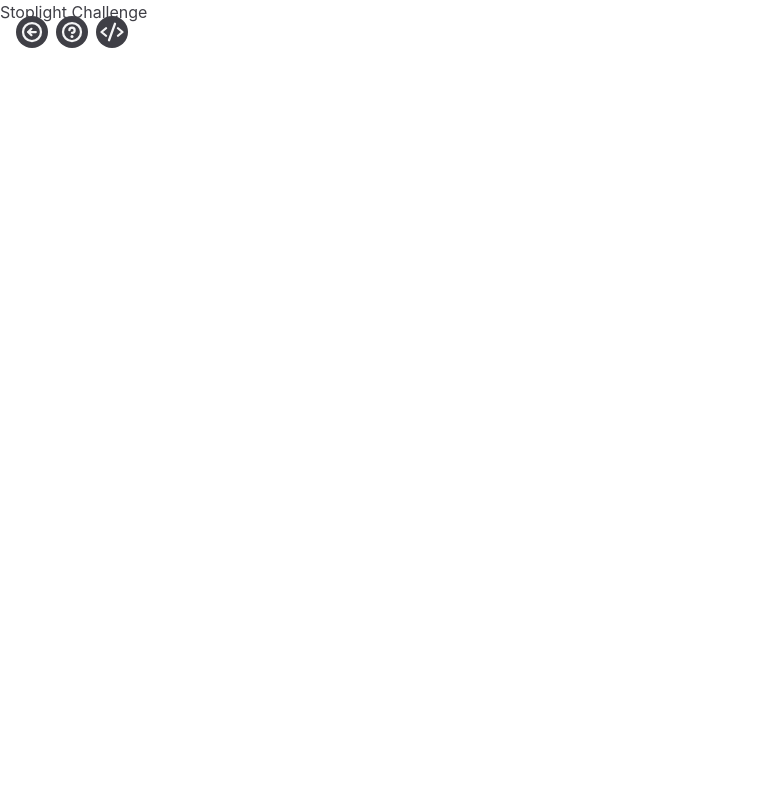
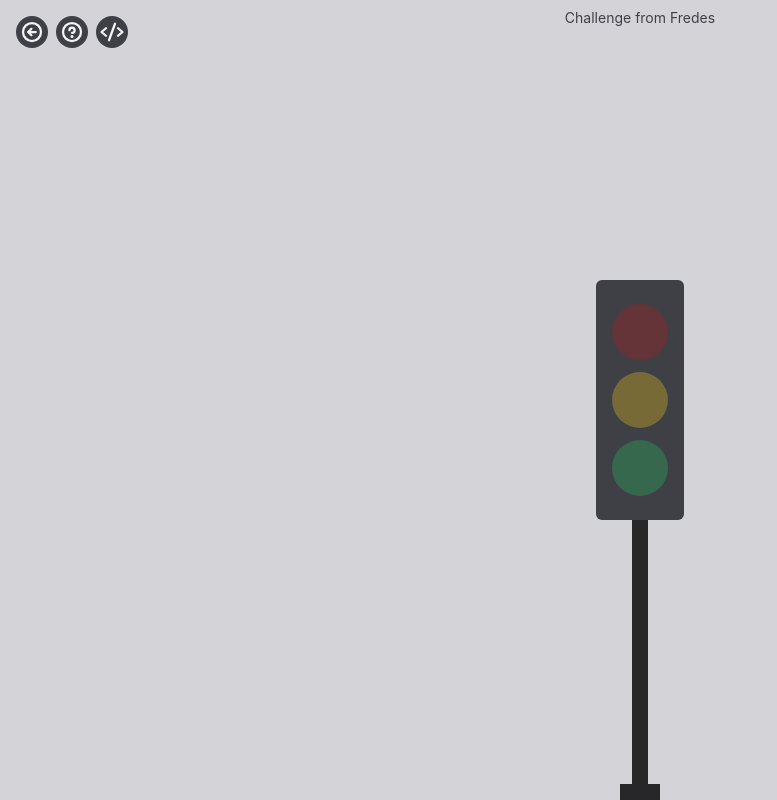
Before and after one commit to Bmullerc/playing-around, a Next.js app: page /challenges/stoplight in a window 1280 px wide. Shown: the whole page, without its empty margins (0-777 px from the left). Built offline with nearby package versions, Linux system fonts and the light colour scheme.

Commit message:
add: stoplight content

```diff
--- a/src/components/CodePreview.tsx
+++ b/src/components/CodePreview.tsx
@@ -7,7 +7,7 @@ interface CodePreviewProps {
 export const CodePreview = ({ children, rawCodeHeader }: CodePreviewProps) => {
   return (
     <aside className='py-2 px-4 z-20 absolute left-10 top-12 pointer-events-none'>
-      <h3 className='font-bold text-3xl mb-2'>{rawCodeHeader}</h3>
+      <h3 className='font-bold text-3xl mb-2'>{rawCodeHeader} Raw Code (no stylization)</h3>
       <pre>
         <code>
           {children}
--- a/src/pages/challenges/clickcircle/index.tsx
+++ b/src/pages/challenges/clickcircle/index.tsx
@@ -62,7 +62,7 @@ export default function ClickCircleChallenge() {
       <main>
         <NavMenu
           challengeName="Click Circle Challenge"
-          rawCodeHeader="Click Circle Raw Code (No stylization)"
+          rawCodeHeader="Click Circle"
           challengeHeaderContent={
             <ul className='list-inside list-disc flex flex-col gap-1 marker:text-zinc-700'>
               <h4 className='font-medium text-xl'>Create an app that can:</h4>
@@ -179,7 +179,7 @@ export function ClickCircleChallenge() {
       </main >
 
       <footer className='fixed bottom-2 left-0 right-0 text-center pointer-events-none'>
-        <h4 className='text-sm'>Challenge from <Link href={"https://www.youtube.com/@fernandev1"} className="hover:text-zinc-400 duration-200 pointer-events-auto" style={{ color: color }}>@fernandev1</Link></h4>
+        <h4 className='text-sm'>Challenge from <Link href={"https://www.youtube.com/@fernandev1"} className="hover:text-zinc-400 duration-200 pointer-events-auto" style={{ color: color }} target="_blank">@fernandev1</Link></h4>
       </footer>
 
     </>
--- a/src/pages/challenges/stoplight/index.tsx
+++ b/src/pages/challenges/stoplight/index.tsx
@@ -1,7 +1,18 @@
 import Head from 'next/head'
+import Link from 'next/link'
+import { useState } from 'react'
 import NavMenu from '../../../components/NavMenu'
 
 export default function StoplightChallenge() {
+  const color = {
+    red: "rgb(239 68 68)",
+    yellow: "rgb(250 204 21)",
+    green: "rgb(34 197 94)",
+    none: "rgb(25 25 25)"
+  }
+
+  const [litColor, setLitColor] = useState("")
+
   return (
     <>
       <Head>
@@ -10,10 +21,52 @@ export default function StoplightChallenge() {
         <meta name="viewport" content="width=device-width, initial-scale=1" />
         <link rel="icon" href="/favicon.ico" />
       </Head>
-      <main>
-        <NavMenu />
-        <h3>Stoplight Challenge</h3>
+      <main className='bg-zinc-300 w-screen h-screen'>
+        <NavMenu
+          challengeName='Stoplight Challenge'
+          rawCodeHeader={`Stoplight Challenge`}
+          challengeHeaderContent={
+            <ul className='list-inside list-disc flex flex-col gap-1 marker:text-zinc-700'>
+              <h4 className='font-medium text-xl'>Create a transit stoplight that can:</h4>
+              <li>Have only one light lit at a time</li>
+              <li>Can toggle between lights using a toggle</li>
+              <li>The operator can choose which light will be lit</li>
+              <li>Questioning:
+                <ul className='list-inside list-decimal px-4 marker:text-zinc-400'>
+                  <li>If the system receives more lights, how would the implementation happen?</li>
+                  <li>If you were asked to change the color scheme, how would you do it?</li>
+                  <li>If you had to think about accessibility, how would you go about it?</li>
+                </ul>
+              </li>
+            </ul>
+          }
+        >
+          {`Raw code goes here`}
+        </NavMenu>
+
+        <section>
+          <div className='bg-zinc-700 rounded-md py-6 px-4 h-fit w-fit absolute flex flex-col gap-3 items-center justify-center top-0 bottom-0 m-auto left-0 right-0 z-10'>
+            <span
+            onClick={() => setLitColor(color.red)}
+            className={`${litColor === color.red ? color.red : "opacity-30"} bg-red-700 h-14 w-14 rounded-full cursor-pointer`}></span>
+            <span
+            onClick={() => setLitColor(color.yellow)}
+            className={`${litColor === color.yellow ? color.yellow : "opacity-30"} bg-yellow-400 h-14 w-14 rounded-full cursor-pointer`}></span>
+            <span
+            onClick={() => setLitColor(color.green)}
+            className={`${litColor === color.green ? color.green : "opacity-30"} bg-green-500 h-14 w-14 rounded-full cursor-pointer`}></span>
+          </div>
+          <div className='bg-zinc-800 w-6 h-4 absolute bottom-0 m-auto left-0 right-0'></div>
+          <div className='bg-zinc-800 w-10 h-4 absolute bottom-0 m-auto left-0 right-0'></div>
+          <div className='bg-zinc-800 w-4 h-[calc(50%-5rem)] absolute bottom-0 m-auto left-0 right-0'></div>
+
+        </section>
+
       </main>
+
+      <footer className='fixed top-2 left-0 right-0 text-center pointer-events-none'>
+        <h4 className='text-sm'>Challenge from <Link href={"https://www.youtube.com/watch?v=-VwI5neksk0"} className="hover:text-zinc-400 duration-200 pointer-events-auto" target="_blank">Fredes</Link></h4>
+      </footer>
     </>
   )
 }
```
Also changed, not shown: src/components/NavMenu.tsx (+5 -2 lines).
